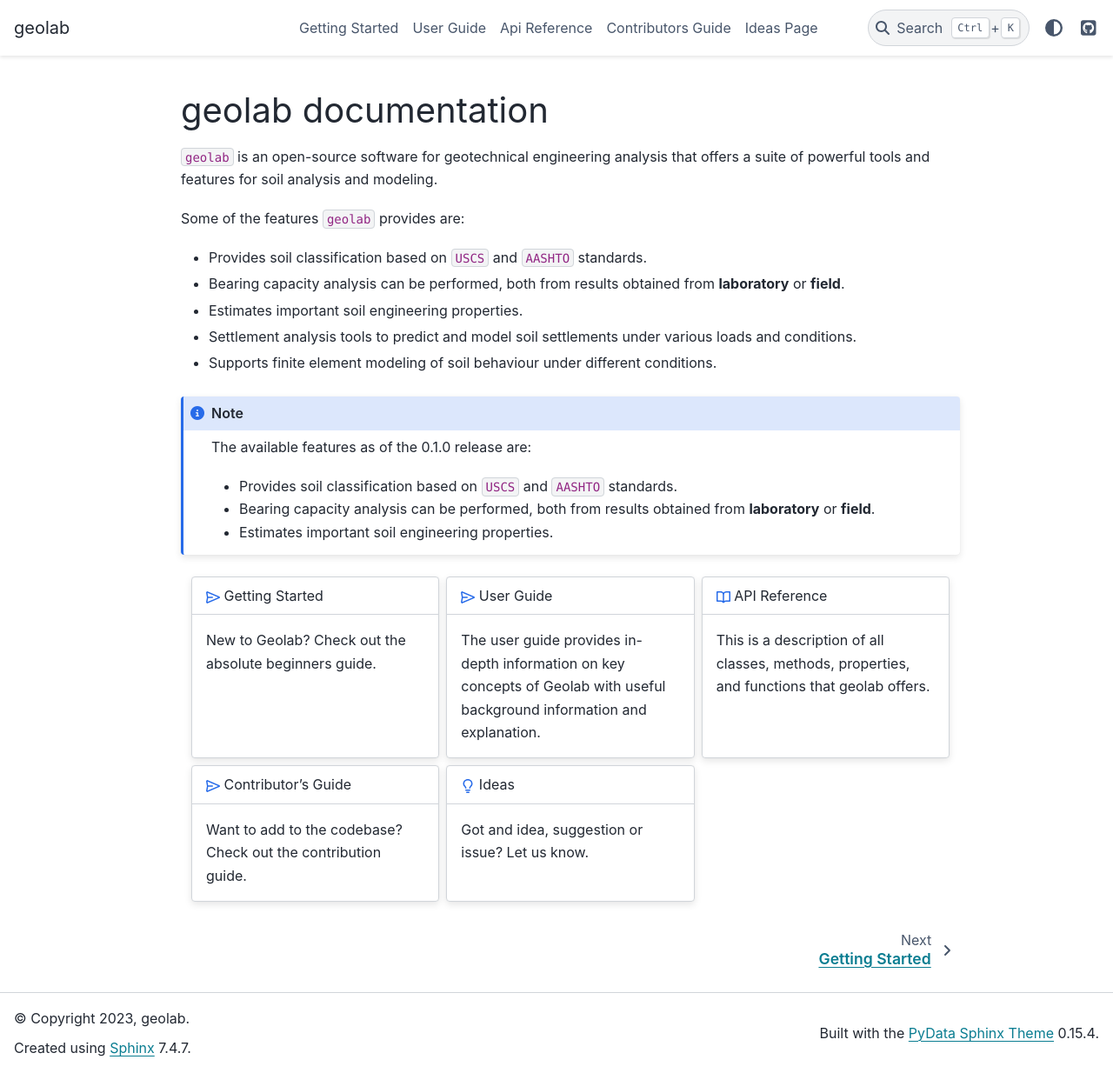
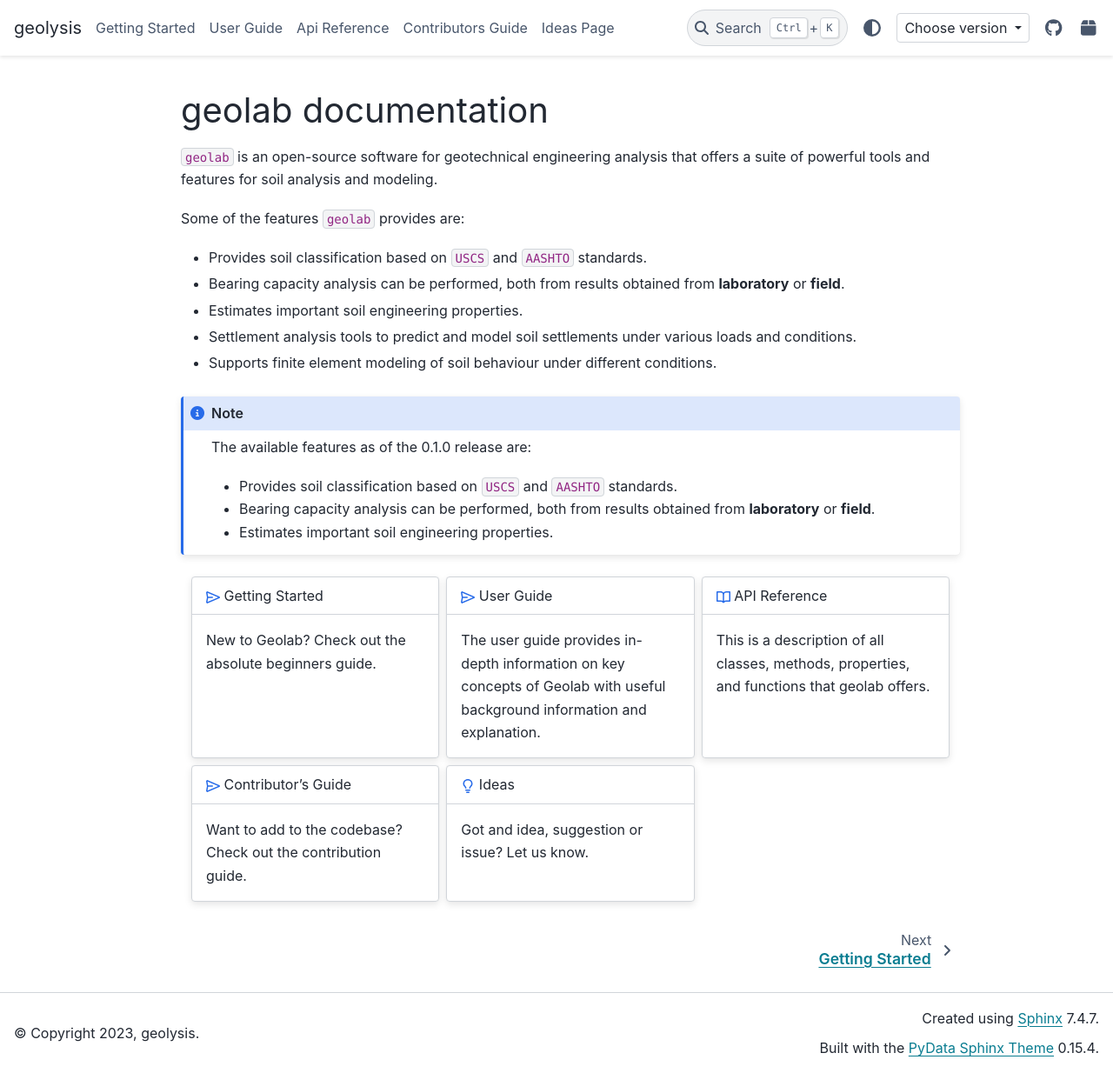
Before and after one commit to patrickboateng/geolysis, a Sphinx documentation site: the page built from docs/source/index.rst, in a window 1280 px wide and 1234 px high. Shown: the whole window at 87% size. Built offline with Sphinx 7.4.7 and the PyData theme 0.15.4, drawn with Linux system fonts in a browser that asks for light colours; pages that are not in the unit, such as notebooks, are missing from menus; the version number is read from the project's files by our own code.

Commit message:
changed project name

```diff
--- a/docs/source/conf.py
+++ b/docs/source/conf.py
@@ -11,12 +11,12 @@
 
 sys.path.insert(0, os.path.abspath("../.."))
 
-import geolab
+import geo
 
-project = "geolab"
-copyright = "2023, geolab"
+project = "geolysis"
+copyright = f"2023, {project}"
 author = "Patrick Boateng"
-release = geolab.__version__
+release = geo.__version__
 
 # -- General configuration ---------------------------------------------------
 # https://www.sphinx-doc.org/en/master/usage/configuration.html#general-configuration
@@ -35,7 +35,7 @@
 templates_path = ["_templates"]
 exclude_patterns = []
 
-rst_prolog = """.. include:: <isonum.txt>"""
+rst_prolog = """.. include:: <isonum.txt>"""  # adds this string to the start of every .rst file
 
 # -- References ------------------------------
 # https://sphinxcontrib-bibtex.readthedocs.io/en/latest/quickstart.html
@@ -46,18 +46,46 @@
 # -- Options for HTML output -------------------------------------------------
 # https://www.sphinx-doc.org/en/master/usage/configuration.html#options-for-html-output
 
+
 html_theme = "pydata_sphinx_theme"
-html_title = "geolab"
+html_title = project
 html_static_path = ["_static"]
+
 html_theme_options = {
+    "header_links_before_dropdown": 6,
     "icon_links": [
         {
             "name": "GitHub",
-            "url": "https://github.com/patrickboateng/geolab",
-            "icon": "fab fa-github-square",
+            "url": f"https://github.com/patrickboateng/{project}",
+            "icon": "fa-brands fa-github",
             "type": "fontawesome",
         },
+        {
+            "name": "PyPI",
+            "url": f"https://pypi.org/project/{project}/",
+            "icon": "fa-solid fa-box",
+        },
     ],
+    "navbar_align": "left",
+    "navbar_end": ["theme-switcher", "version-switcher", "navbar-icon-links"],
+    "switcher": {
+        "json_url": (
+            "https://scikit-image.org/docs/dev/_static/version_switcher.json"
+        ),
+        "version_match": "dev" if "dev" in release else release,
+    },
+    # Footer
+    "footer_start": ["copyright"],
+    "footer_end": ["sphinx-version", "theme-version"],
+    # Other
+    "pygment_light_style": "default",
+    "pygment_dark_style": "github-dark",
+    "analytics": {
+        "plausible_analytics_domain": "scikit-image.org",
+        "plausible_analytics_url": (
+            "https://views.scientific-python.org/js/script.js"
+        ),
+    },
 }
 
 mathjax_path = "https://cdn.jsdelivr.net/npm/mathjax@3/es5/tex-mml-chtml.js"
```
